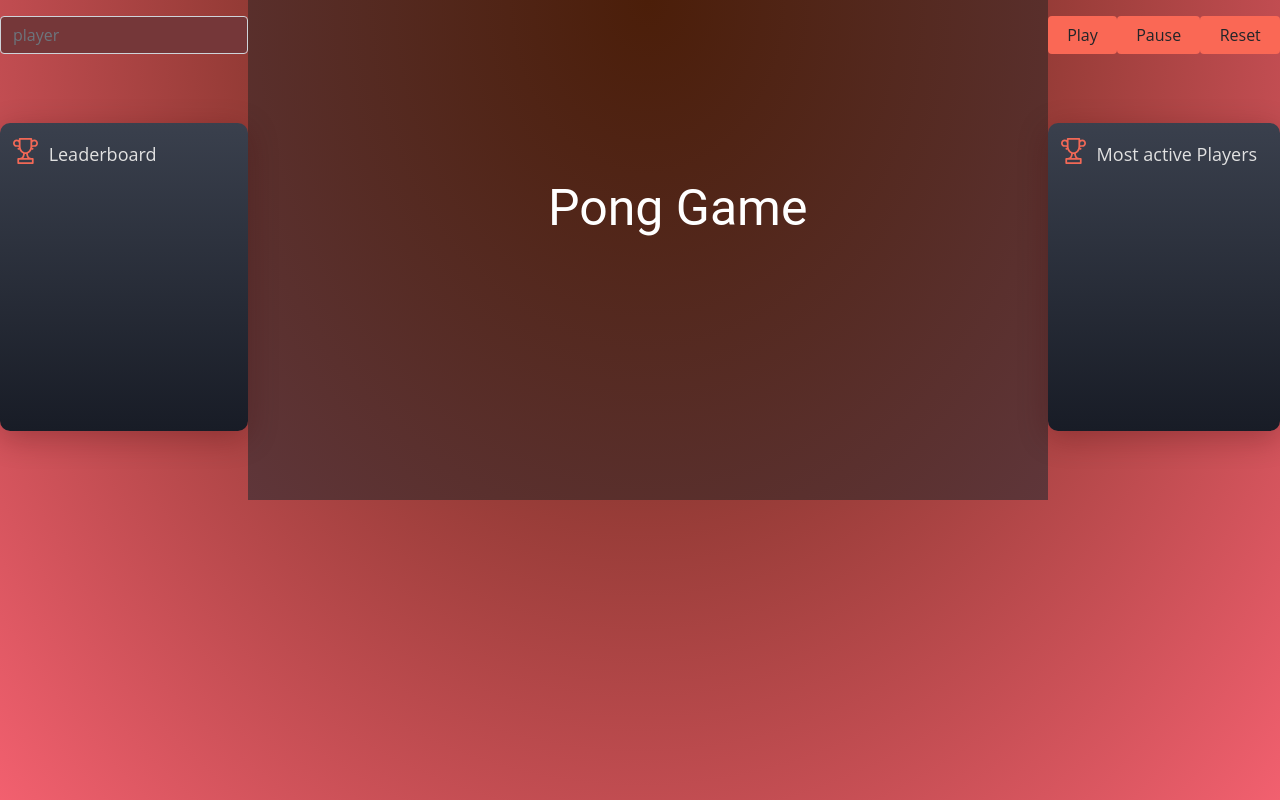
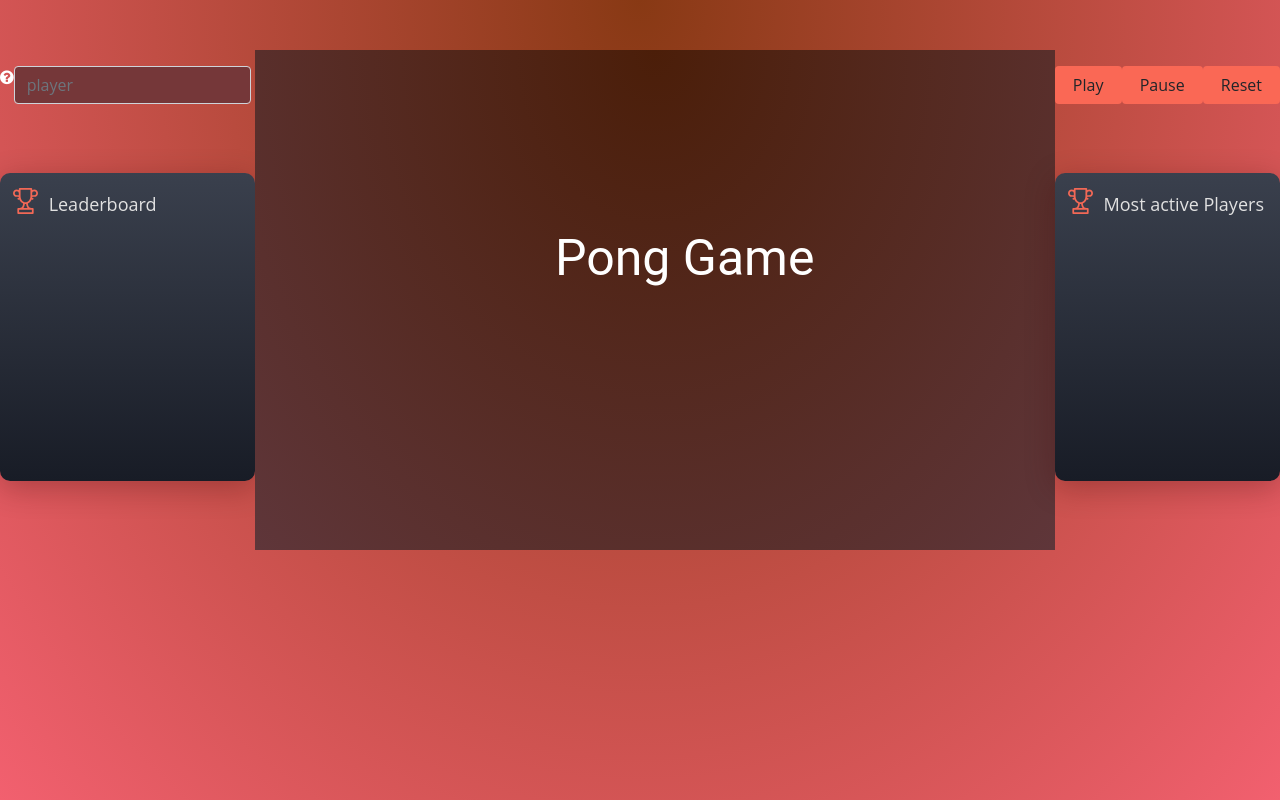
Before and after one commit to Infinidrix/Pong-game, a plain HTML site: page index.html in a window 1280 px wide. Drawn offline with nearby package versions, Linux system fonts and the light colour scheme.

Commit message:
add help tooltip

```diff
--- a/assets/css/style.css
+++ b/assets/css/style.css
@@ -10,7 +10,7 @@ body {
   height: 100vh;
   margin: 0;
   background: -webkit-radial-gradient(ellipse farthest-corner at center top, #4b1e09 0%, #f2606f 100%);
-  background: radial-gradient(ellipse farthest-corner at center top, #4b1e09 0%, #f2606f 100%);
+  background: radial-gradient(ellipse farthest-corner at center top, #883914 0%, #f2606f 100%);
   color: #fff;
   font-family: 'Open Sans', sans-serif;
 }
@@ -26,18 +26,16 @@ Leaderboard
 --------------------*/
 .leaderboard {
   height: 308px;
-  overflow-y: scroll;
-  overflow-x: hidden;
   background: -webkit-linear-gradient(top, #3a404d, #181c26);
   background: linear-gradient(to bottom, #3a404d, #181c26);
   border-radius: 10px;
   box-shadow: 0 7px 30px rgba(62, 9, 11, 0.3);
 }
-.leaderboard {
+.leaderboard, .leaderboard ol {
     -ms-overflow-style: none;  /* Internet Explorer 10+ */
     scrollbar-width: none;  /* Firefox */
 }
-.leaderboard::-webkit-scrollbar {
+.leaderboard::-webkit-scrollbar, .leaderboard ol::-webkit-scrollbar {
     display: none;  /* Safari and Chrome */
 }
 .leaderboard h1 {
@@ -54,8 +52,13 @@ Leaderboard
   vertical-align: baseline;
 }
 .leaderboard ol {
+  height: 228px;
   counter-reset: leaderboard;
+  overflow-y: scroll;
+  overflow-x: hidden;
   list-style: none;
+  padding-left: 15px;
+  padding-right: 15px;
 }
 .leaderboard ol li {
   position: relative;
--- a/assets/js/app.js
+++ b/assets/js/app.js
@@ -2,6 +2,13 @@ import Ball from "./ball.js"
 import Enemy from "./enemy.js"
 import Player from "./player.js"
 import { addScore, mostFrequentPlayers } from "./db.js";
+
+// initalize popovers
+var popoverTriggerList = [].slice.call(document.querySelectorAll('[data-bs-toggle="popover"]'))
+var popoverList = popoverTriggerList.map(function (popoverTriggerEl) {
+  return new bootstrap.Popover(popoverTriggerEl)
+})
+
 
 // play button
 document.querySelector("#btn-play").addEventListener("click", ()=>{
--- a/index.html
+++ b/index.html
@@ -4,18 +4,27 @@
     <meta name="viewport" content="width=device-width, initial-scale=1.0">
     <title>Breakout Game</title>
     <link href="https://cdn.jsdelivr.net/npm/bootstrap@5.0.0-beta1/dist/css/bootstrap.min.css" rel="stylesheet" integrity="sha384-giJF6kkoqNQ00vy+HMDP7azOuL0xtbfIcaT9wjKHr8RbDVddVHyTfAAsrekwKmP1" crossorigin="anonymous">    <link rel="stylesheet" href="assets/css/style.css">
+    <link rel="stylesheet" href="https://stackpath.bootstrapcdn.com/font-awesome/4.7.0/css/font-awesome.min.css" integrity="sha384-wvfXpqpZZVQGK6TAh5PVlGOfQNHSoD2xbE+QkPxCAFlNEevoEH3Sl0sibVcOQVnN" crossorigin="anonymous">
     <style>
-    	* { padding: 0; margin: 0; }
+        * { padding: 0; margin: 0; }
     </style>
 </head>
 <body>
-    <div class="d-flex flex-column justify-content-start">
+    <div class="d-flex flex-column justify-content-start h-75">
         <div class="container-fluid p-0 d-flex flex-row my-auto">
             <div class="d-flex flex-column flex-grow-1">
 
-                <input class="mt-3 me-1 form-control" type="text" placeholder="player" id="input-name">
-                <div class="leaderboard sticky-top my-auto">
-                    <h1>
+                <div class="d-flex flex-row">
+                    <i
+                    class="fa fa-question-circle align-self-center"
+                    aria-hidden="true"
+                    data-bs-toggle="popover"
+                    data-bs-content="Pong Game: Use the up and down arrow to move your player character on the left and try to last as long as you can. The game gets harder as time goes on."
+                    ></i>
+                    <input class="mt-3 me-1 form-control flex-grow-1" type="text" placeholder="player" id="input-name">
+                </div>
+                <div class="leaderboard my-auto">
+                    <h1 class="sticky-top">
                         <svg class="ico-cup">
                         <use xlink:href="#cup"></use>
                         </svg>
```
